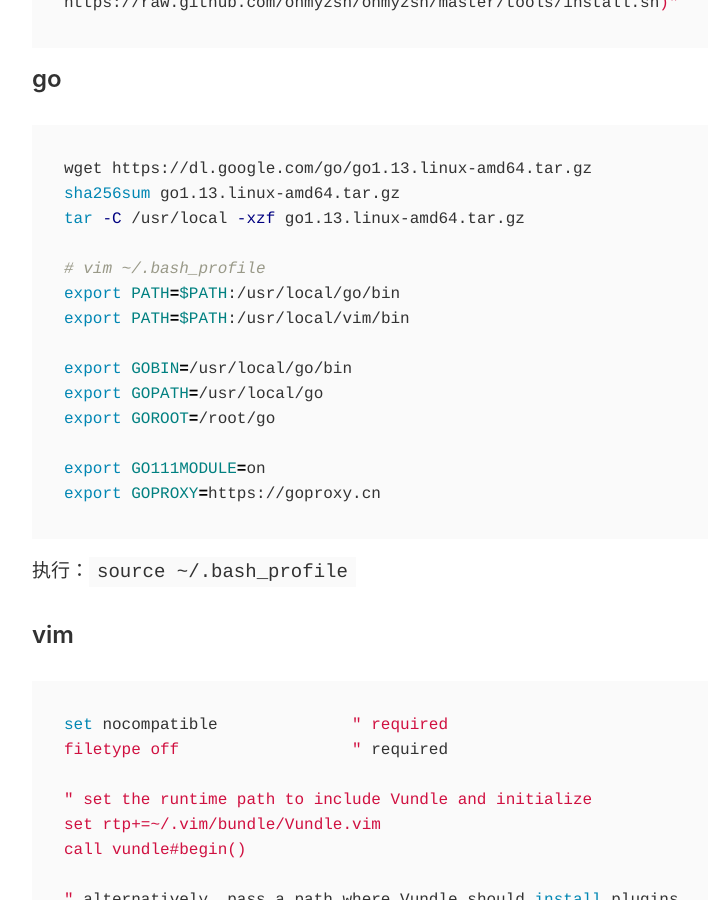
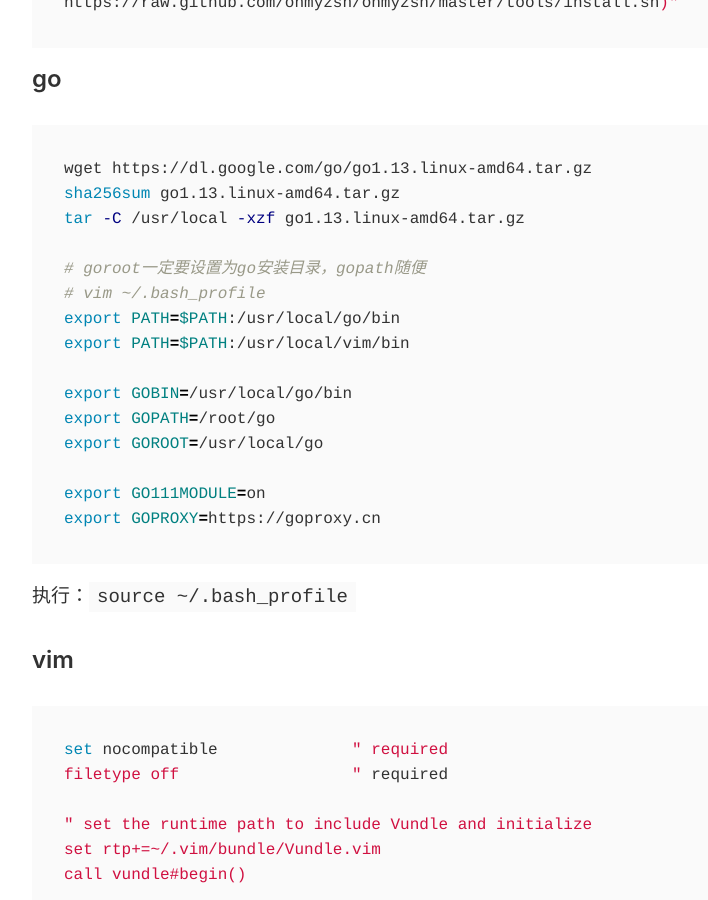
Before and after one commit to Lovecanon/lovecanon.github.io, a Jekyll site: the page built from _posts/2020-9-16-Centos环境配置.md, in a window 1280 px wide and 900 px high, scrolled down 1960 px. Shown: the whole window, without its empty margins (224-932 px from the left). Built offline with Jekyll 4.4.1, drawn with Linux system fonts in a browser that asks for light colours; our own code applies the rules of GitHub Pages for plain Markdown files.

Commit message:
Update 2020-9-16-Centos环境配置.md

```diff
--- a/_posts/2020-9-16-Centos环境配置.md
+++ b/_posts/2020-9-16-Centos环境配置.md
@@ -66,13 +66,14 @@ wget https://dl.google.com/go/go1.13.linux-amd64.tar.gz
 sha256sum go1.13.linux-amd64.tar.gz
 tar -C /usr/local -xzf go1.13.linux-amd64.tar.gz
 
+# goroot一定要设置为go安装目录，gopath随便
 # vim ~/.bash_profile
 export PATH=$PATH:/usr/local/go/bin
 export PATH=$PATH:/usr/local/vim/bin
 
 export GOBIN=/usr/local/go/bin
-export GOPATH=/usr/local/go
-export GOROOT=/root/go
+export GOPATH=/root/go
+export GOROOT=/usr/local/go
 
 export GO111MODULE=on
 export GOPROXY=https://goproxy.cn
```
